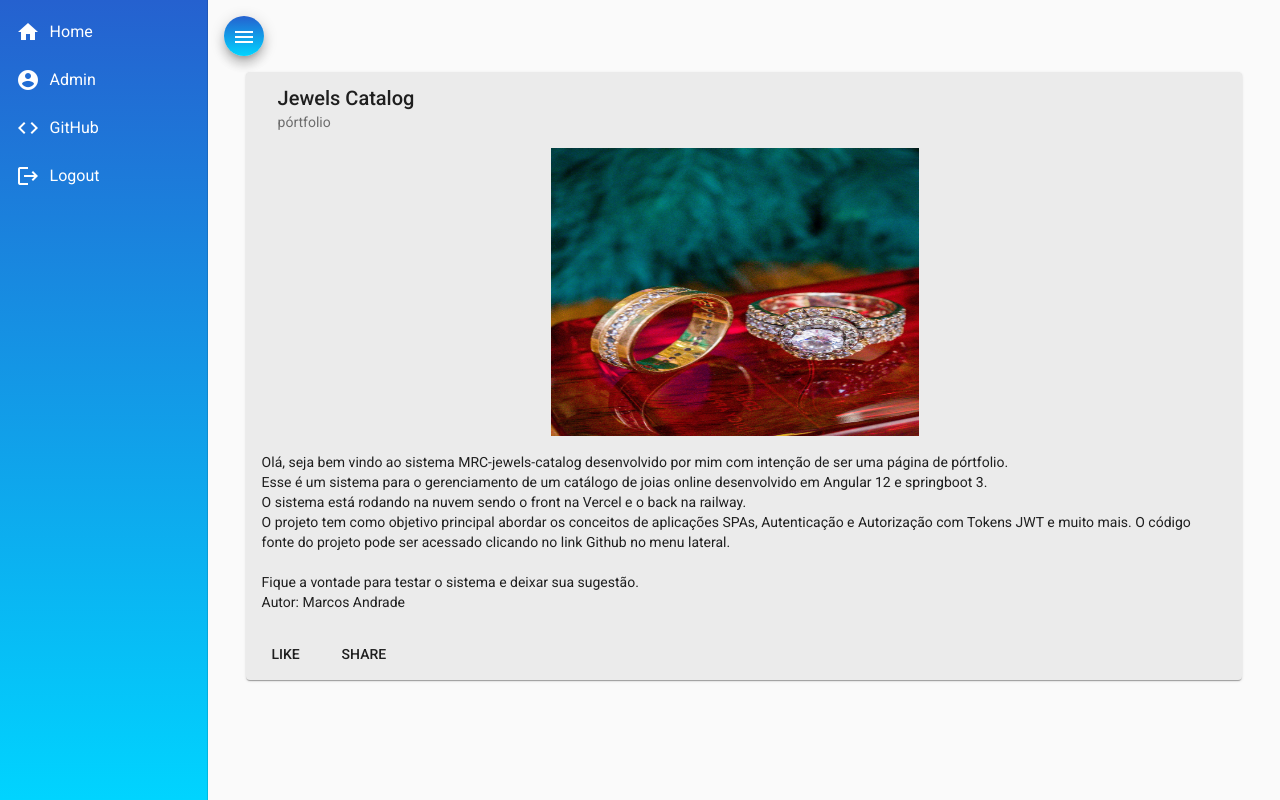
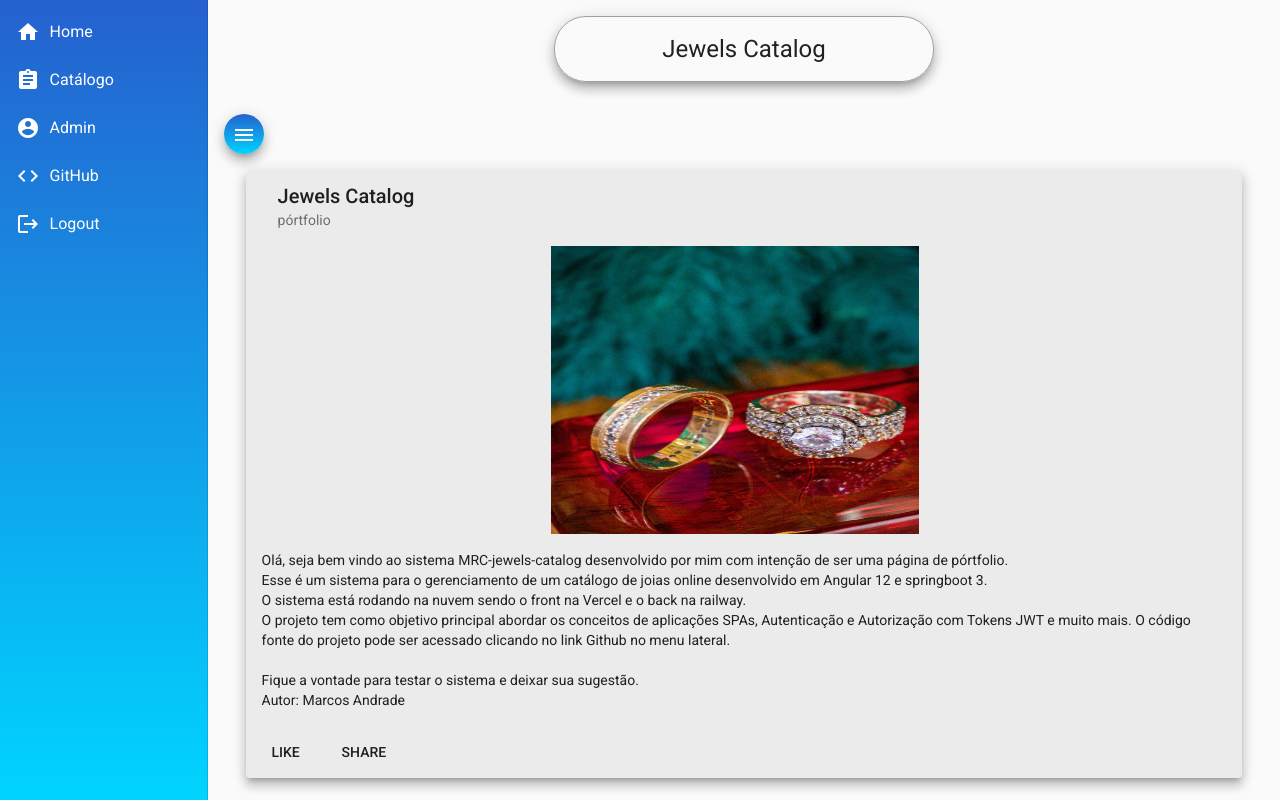
Before and after one commit to marc-andrade/MRC-jewels-catalog-frontend, an Angular app: page /home in a window 1280 px wide. Both pictures are taken after a click on the button "menu". Built offline with nearby package versions, Linux system fonts and the light colour scheme.

Commit message:
Home and header created

```diff
--- a/src/app/app.module.ts
+++ b/src/app/app.module.ts
@@ -30,12 +30,14 @@ import { MatCardModule } from '@angular/material/card';
 // Componentes do projeto
 import { NavComponent } from './components/nav/nav.component';
 import { HomeComponent } from './components/home/home.component';
+import { HeaderComponent } from './components/header/header.component';
 
 @NgModule({
   declarations: [
     AppComponent,
     NavComponent,
     HomeComponent,
+    HeaderComponent,
   ],
   imports: [
     BrowserModule,
--- /dev/null
+++ b/src/app/components/header/header.component.css
@@ -0,0 +1,12 @@
+.container {
+    display: flex;
+    align-items: center;
+    justify-content: center;
+ }
+
+ h1 {
+    margin-top: 1rem;
+    border: 1px solid rgb(161, 159, 159);
+    padding: 1rem 10%;
+    border-radius: 2rem;
+ }
--- /dev/null
+++ b/src/app/components/header/header.component.html
@@ -0,0 +1,3 @@
+<div class="container">
+    <h1 class="mat-elevation-z8">Jewels Catalog</h1>
+</div>
--- /dev/null
+++ b/src/app/components/header/header.component.ts
@@ -0,0 +1,15 @@
+import { Component, OnInit } from '@angular/core';
+
+@Component({
+  selector: 'app-header',
+  templateUrl: './header.component.html',
+  styleUrls: ['./header.component.css']
+})
+export class HeaderComponent implements OnInit {
+
+  constructor() { }
+
+  ngOnInit(): void {
+  }
+
+}
--- a/src/app/components/home/home.component.html
+++ b/src/app/components/home/home.component.html
@@ -1,4 +1,4 @@
-<mat-card class="card">
+<mat-card class="mat-elevation-z8 card">
     <mat-card-header>
       <mat-card-title>Jewels Catalog</mat-card-title>
       <mat-card-subtitle>pórtfolio</mat-card-subtitle>
--- a/src/app/components/nav/nav.component.html
+++ b/src/app/components/nav/nav.component.html
@@ -5,6 +5,10 @@
             <i class="material-icons">home</i>
             Home
         </a>
+        <a mat-list-item routerLink="/">
+          <i class="material-icons">assignment</i>
+          Catálogo
+      </a>
         <a mat-list-item routerLink="/">
             <i class="material-icons">account_circle</i>
             Admin
@@ -21,6 +25,7 @@
     </mat-drawer>
 
     <div class="sidenav-content">
+      <app-header></app-header>
       <button class="menu mat-elevation-z8" (click)="drawer.toggle()" mat-icon-button>
         <mat-icon>menu</mat-icon>
       </button>
```
